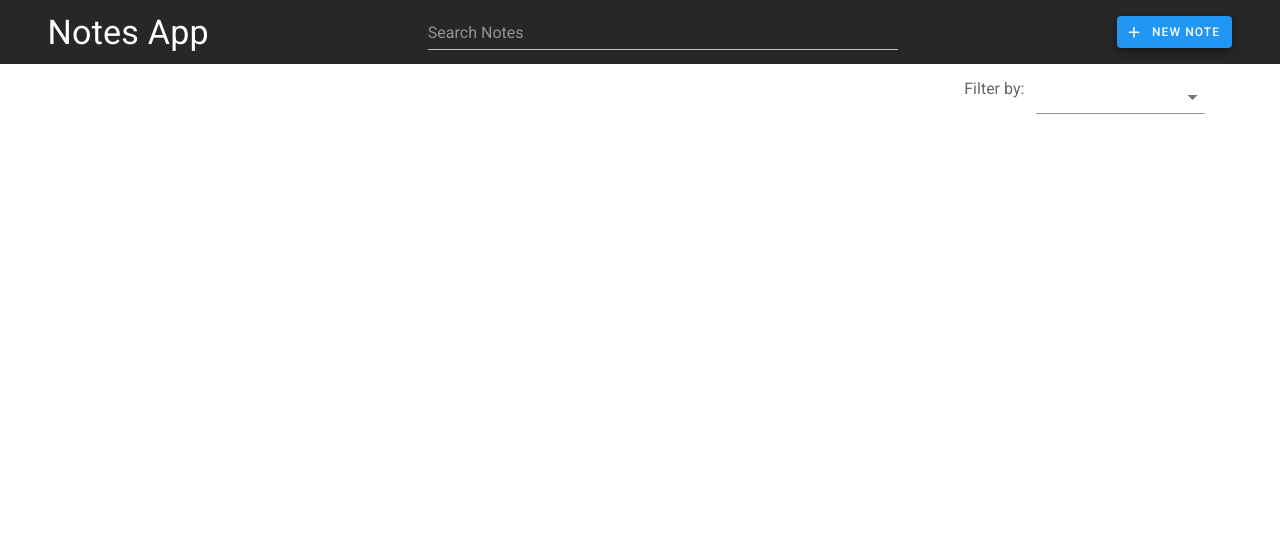
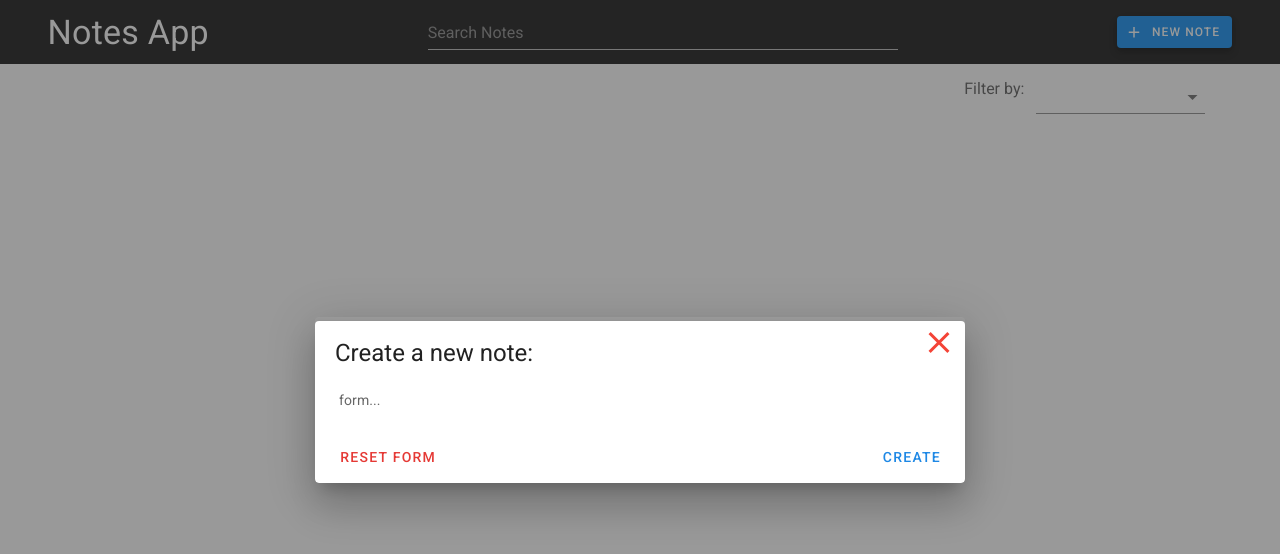
Before and after one commit to alta-sh/notes-app, a Vue app: page / in a window 1280 px wide. Both pictures are taken after a click on the button "NEW NOTE". Shown: the top 554 px of the page. Built offline with nearby package versions, Linux system fonts and the light colour scheme.

Commit message:
Make dialog open on new note button click

```diff
--- a/src/App.vue
+++ b/src/App.vue
@@ -3,12 +3,8 @@
     <v-app-bar app absolute flat dark>
      <Heading></Heading>
     </v-app-bar>
-
-    <v-content>
-        <FilterNotes></FilterNotes>
-    </v-content>
-
     <v-main>
+      <FilterNotes></FilterNotes>
     </v-main>
   </v-app>
 </template>
--- a/src/components/AddNoteButton.vue
+++ b/src/components/AddNoteButton.vue
@@ -1,16 +1,70 @@
 <template>
-    <v-btn v-if="this.$vuetify.breakpoint.smAndDown" depressed fab small elevation="2" color="blue" dark>
+  <div>
+    <v-btn @click.stop="dialog = true" v-if="this.$vuetify.breakpoint.smAndDown" depressed fab small elevation="2" color="blue" dark>
       <v-icon dark>mdi-plus</v-icon>
     </v-btn>
-    <v-btn v-else small elevation="5" class="py-4" color="blue" dark>
+    <v-btn @click.stop="dialog = true" v-else small elevation="5" class="py-4" color="blue" dark>
       <v-icon left dark>mdi-plus</v-icon>
       <span>new note</span>
     </v-btn>
+
+
+
+    <v-dialog
+        v-model="dialog"
+        persistent
+        retain-focus
+        transition="fab-transition"
+        max-width="650"
+    >
+      <v-card>
+        <v-row justify="space-between" class="ma-1">
+          <v-card-title class="text-h5">
+            Create a new note:
+          </v-card-title>
+          <v-btn @click="dialog = false" small class="mt-2 mx-2" icon color="red">
+            <v-icon large>mdi-close</v-icon>
+          </v-btn>
+        </v-row>
+
+
+        <v-card-text>
+          form...
+        </v-card-text>
+
+        <v-card-actions class="justify-space-between">
+
+          <v-btn
+              color="red darken-1"
+              text
+              @click="dialog = false"
+          >
+            reset form
+          </v-btn>
+
+          <v-btn
+              color="blue darken-1"
+              text
+              @click="dialog = false"
+          >
+            Create
+          </v-btn>
+        </v-card-actions>
+      </v-card>
+    </v-dialog>
+  </div>
+
 </template>
 
 <script>
 export default {
-  name: "AddNoteButton"
+  name: "AddNoteButton",
+
+  data() {
+    return {
+      dialog: false
+    }
+  }
 }
 </script>
 
--- a/src/components/Heading.vue
+++ b/src/components/Heading.vue
@@ -28,7 +28,8 @@
 import AddNoteButton from "@/components/AddNoteButton";
 export default {
   name: "Heading",
-  components: {AddNoteButton}
+  components: {AddNoteButton},
+
 }
 </script>
 
```
